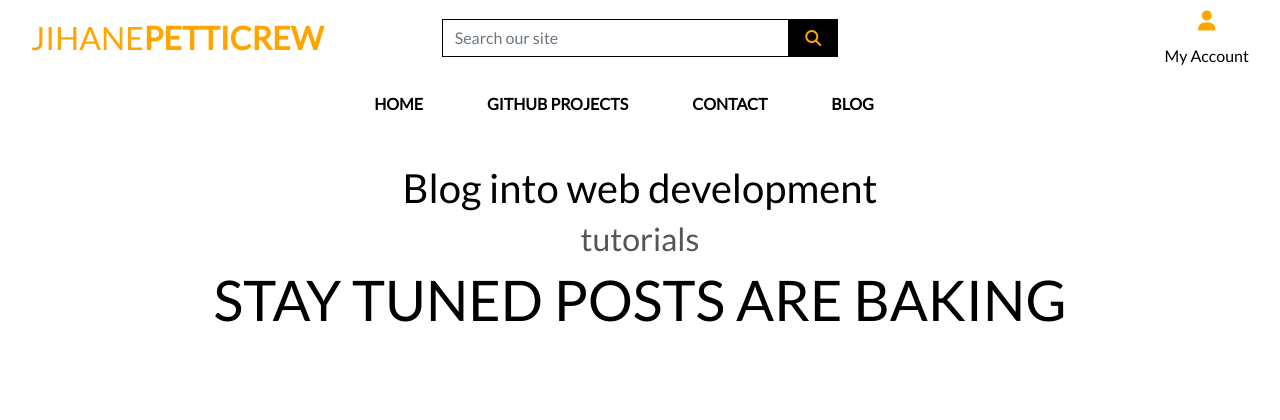
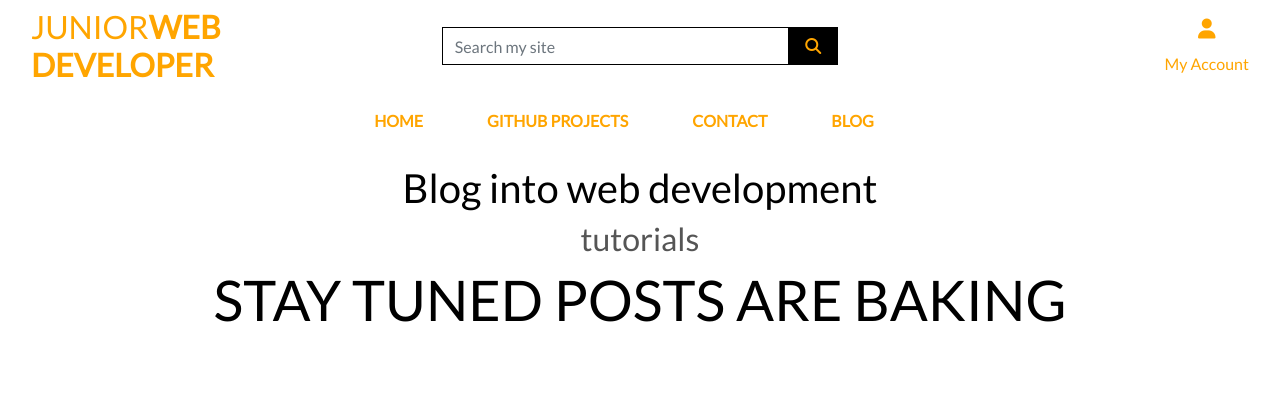
Before and after one commit to JihanePett/web-development, a Django app: page /blog/ in a window 1280 px wide. Shown: the top 420 px of the page. Run offline with Django 3.2, Linux system fonts and the light colour scheme; data that the repository does not hold is empty; some libraries are stand-ins or nearby versions.

Commit message:
revised content and uploaded first post blog

```diff
--- a/blog/templates/blog.html
+++ b/blog/templates/blog.html
@@ -11,7 +11,7 @@
 {% block content %}
     <div class="overlay"></div>
     {% if request.user.is_superuser %}
-        <h2 class="display-4 text-black">Blog Management</h2>
+        <h2 class="display-4 text-black text-center">Blog Management</h2>
         <p class="text-center text-black">You can add a new post or go on each post to update or delete them</p>
         <h2 class="text-center addapost-heading">
             <a class="addapost-heading" href="{% url 'add_post' %}">ADD A POST</a>
--- a/home/templates/home/contact.html
+++ b/home/templates/home/contact.html
@@ -40,7 +40,7 @@
                     <div class="col-6 col-md-8">
                         <div class="contact-form text-black">
                             <div class="section-heading">
-                                <h4>Get in touch
+                                <h4>Any projects, idea or simply to reach out, you are in the right spot!
                                     {{ message_name }}</h4>
                             </div>
                             <form action="{% url 'contact' %}" method="post">
--- a/home/templates/home/index.html
+++ b/home/templates/home/index.html
@@ -17,9 +17,11 @@
             <div class="col-5 col-md-6 ">
                 <img src="{% get_media_prefix %}Profile-img.jpg" class="img-fluid profile-img" alt="jihanep"></div>
                 <div class="col-7 col-md-6 my-auto">
-                    <h1 class="display-4 logo-font text-black">
-                        Junior Web Developer
+                    <h1 class="display-5 logo-font text-black">
+                        Welcome to my site
                     </h1>
+                    <h2 class="display-5 text-black text-center">My name is Jihane Petticrew</h2>
+                    <h3 class="display-6 text-black text-center">and I am a full stack junior web developer</h3>
                     <div class="my-5">
                         <h4>
                             <a href="{% url 'github' %}" class="portfolio-button btn btn-lg rounded-0 text-uppercase py-3">Portfolio</a>
--- a/static/css/base.css
+++ b/static/css/base.css
@@ -28,6 +28,14 @@ text-transform: uppercase;
 color: orange;
 }
 
+.navbar-light .navbar-nav .nav-link {
+    color: orange;
+}
+
+.text-orange{
+    color: orange;
+}
+
 .main-logo-link {
 width: fit-content;
 }
@@ -55,8 +63,8 @@ color: white;
 .btn-black:hover,
 .btn-black:active,
 .btn-black:focus {
-background: #222;
-color: white;
+background: orange;
+color: black;
 }
 
 .text-black {
--- a/templates/allauth/account/email.html
+++ b/templates/allauth/account/email.html
@@ -5,7 +5,7 @@
 {% block head_title %}{% trans "Account" %}{% endblock %}
 
 {% block inner_content %}
-    <h2 class="logo-font mb-4 text-white">{% trans "E-mail Addresses" %}</h2>
+    <h2 class="logo-font mb-4 text-black">{% trans "E-mail Addresses" %}</h2>
 {% if user.emailaddress_set.all %}
 <p>{% trans 'The following e-mail addresses are associated with your account:' %}</p>
 
--- a/templates/allauth/account/email_confirm.html
+++ b/templates/allauth/account/email_confirm.html
@@ -6,7 +6,7 @@
 {% block head_title %}{% trans "Confirm E-mail Address" %}{% endblock %}
 
 {% block inner_content %}
-<h2 class="logo-font mb-4 text-white">{% trans "Confirm E-mail Address" %}</h2>
+<h2 class="logo-font mb-4 text-black">{% trans "Confirm E-mail Address" %}</h2>
 
 {% if confirmation %}
 
@@ -23,7 +23,7 @@
 
 {% url 'account_email' as email_url %}
 
-<p class="text-white">{% blocktrans %}This e-mail confirmation link expired or is invalid. Please <a href="{{ email_url }}">issue a new e-mail confirmation request</a>.{% endblocktrans %}</p>
+<p class="text-black">{% blocktrans %}This e-mail confirmation link expired or is invalid. Please <a href="{{ email_url }}">issue a new e-mail confirmation request</a>.{% endblocktrans %}</p>
 
 {% endif %}
 
--- a/templates/allauth/account/login.html
+++ b/templates/allauth/account/login.html
@@ -20,13 +20,13 @@ for a {{ site_name }} account{% endblocktrans %}</p>
   <ul class="socialaccount_providers" style="list-style-type:none;">
     {% include "socialaccount/snippets/provider_list.html" with process="login" %}
   </ul>
-  <div class="login-or text-white">Or enter your details below:</div>
+  <div class="login-or text-black">Or enter your details below:</div>
 </div>
 
 {% include "socialaccount/snippets/login_extra.html" %}
 
 {% else %}
-<p class="text-white">{% blocktrans %}If you have not created an account yet, then please
+<p class="text-black">{% blocktrans %}If you have not created an account yet, then please
 <a href="{{ signup_url }}">sign up</a> first.{% endblocktrans %}</p>
 {% endif %}
 
@@ -39,7 +39,7 @@ for a {{ site_name }} account{% endblocktrans %}</p>
   <a class="btn btn-light allauth-a-light" href="{% url 'home' %}">Return to the Homepage</a>
   <button class="primaryAction" type="submit">{% trans "Sign In" %}</button>
   <p class="mt-2">
-    <a class="button secondaryAction text-white" href="{% url 'account_reset_password' %}">{% trans "Forgot Password?" %}</a>
+    <a class="button secondaryAction text-black" href="{% url 'account_reset_password' %}">{% trans "Forgot Password?" %}</a>
   </p>
 </form>
 
--- a/templates/allauth/account/logout.html
+++ b/templates/allauth/account/logout.html
@@ -5,15 +5,15 @@
 {% block head_title %}{% trans "Sign Out" %}{% endblock %}
 
 {% block inner_content %}
-<h2 class="logo-font mb-4 text-white">{% trans "Sign Out" %}</h2>
-<p class="text-white">{% trans 'Are you sure you want to sign out?' %}</p>
+<h2 class="logo-font mb-4 text-black">{% trans "Sign Out" %}</h2>
+<p class="text-black">{% trans 'Are you sure you want to sign out?' %}</p>
 
 <form method="post" action="{% url 'account_logout' %}">
   {% csrf_token %}
   {% if redirect_field_value %}
   <input type="hidden" name="{{ redirect_field_name }}" value="{{ redirect_field_value }}"/>
   {% endif %}
-  <a class="button secondaryAction text-white" href="{% url 'home' %}">Cancel</a>
+  <a class="button secondaryAction text-black" href="{% url 'home' %}">Cancel</a>
   <button type="submit">{% trans 'Sign Out' %}</button>
 </form>
 
--- a/templates/allauth/account/password_change.html
+++ b/templates/allauth/account/password_change.html
@@ -5,12 +5,12 @@
 {% block head_title %}{% trans "Change Password" %}{% endblock %}
 
 {% block inner_content %}
-    <h2 class="logo-font mb-4 text-white">{% trans "Change Password" %}</h2>
+    <h2 class="logo-font mb-4 text-black">{% trans "Change Password" %}</h2>
 
     <form method="POST" action="{% url 'account_change_password' %}" class="password_change">
         {% csrf_token %}
         {{ form|crispy }}
-        <a class="button secondaryAction text-white" href="{% url 'account_login' %}">Back to Login</a>
+        <a class="button secondaryAction text-black" href="{% url 'account_login' %}">Back to Login</a>
         <button type="submit" name="action">{% trans "Change Password" %}</button>
     </form>
 {% endblock %}
--- a/templates/allauth/account/password_reset.html
+++ b/templates/allauth/account/password_reset.html
@@ -6,7 +6,7 @@
 {% block head_title %}{% trans "Password Reset" %}{% endblock %}
 
 {% block inner_content %}
-    <h2 class="logo-font mb-4 text-white">{% trans "Password Reset" %}</h2>
+    <h2 class="logo-font mb-4 text-black">{% trans "Password Reset" %}</h2>
     {% if user.is_authenticated %}
     {% include "account/snippets/already_logged_in.html" %}
     {% endif %}
--- a/templates/allauth/account/password_reset_done.html
+++ b/templates/allauth/account/password_reset_done.html
@@ -6,7 +6,7 @@
 {% block head_title %}{% trans "Password Reset" %}{% endblock %}
 
 {% block inner_content %}
-    <h2 class="logo-font mb-4 text-white">{% trans "Password Reset" %}</h2>
+    <h2 class="logo-font mb-4 text-black">{% trans "Password Reset" %}</h2>
 
     {% if user.is_authenticated %}
     {% include "account/snippets/already_logged_in.html" %}
--- a/templates/allauth/account/password_reset_from_key.html
+++ b/templates/allauth/account/password_reset_from_key.html
@@ -5,7 +5,7 @@
 
 {% block inner_content %}
     <hr>
-    <h2 class="logo-font mb-4 text-white">{% if token_fail %}{% trans "Bad Token" %}{% else %}{% trans "Change Password" %}{% endif %}</h2>
+    <h2 class="logo-font mb-4 text-black">{% if token_fail %}{% trans "Bad Token" %}{% else %}{% trans "Change Password" %}{% endif %}</h2>
     <hr>
 
     {% if token_fail %}
--- a/templates/allauth/account/password_reset_from_key_done.html
+++ b/templates/allauth/account/password_reset_from_key_done.html
@@ -4,6 +4,6 @@
 {% block head_title %}{% trans "Change Password" %}{% endblock %}
 
 {% block inner_content %}
-    <h2 class="logo-font mb-4 text-white">{% trans "Change Password" %}</h2>
-    <p class="text-white">{% trans 'Your password is now changed.' %}</p>
+    <h2 class="logo-font mb-4 text-black">{% trans "Change Password" %}</h2>
+    <p class="text-black">{% trans 'Your password is now changed.' %}</p>
 {% endblock %}
--- a/templates/allauth/account/password_set.html
+++ b/templates/allauth/account/password_set.html
@@ -5,7 +5,7 @@
 {% block head_title %}{% trans "Set Password" %}{% endblock %}
 
 {% block inner_content %}
-    <h2 class="logo-font mb-4 text-white">{% trans "Set Password" %}</h2>
+    <h2 class="logo-font mb-4 text-black">{% trans "Set Password" %}</h2>
 
     <form method="POST" action="{% url 'account_set_password' %}" class="password_set">
         {% csrf_token %}
--- a/templates/allauth/account/signup_closed.html
+++ b/templates/allauth/account/signup_closed.html
@@ -5,7 +5,7 @@
 {% block head_title %}{% trans "Sign Up Closed" %}{% endblock %}
 
 {% block inner_content %}
-<h2 class="logo-font mb-4 text-white">{% trans "Sign Up Closed" %}</h2>
+<h2 class="logo-font mb-4 text-black">{% trans "Sign Up Closed" %}</h2>
 
-<p class="text-white">{% trans "We are sorry, but the sign up is currently closed." %}</p>
+<p class="text-black">{% trans "We are sorry, but the sign up is currently closed." %}</p>
 {% endblock %}
--- a/templates/allauth/account/verification_sent.html
+++ b/templates/allauth/account/verification_sent.html
@@ -5,8 +5,8 @@
 {% block head_title %}{% trans "Verify Your E-mail Address" %}{% endblock %}
 
 {% block inner_content %}
-    <h2 class="logo-font mb-4 text-white">{% trans "Verify Your E-mail Address" %}</h2>
+    <h2 class="logo-font mb-4 text-black">{% trans "Verify Your E-mail Address" %}</h2>
 
-    <p class="text-white">{% blocktrans %}We have sent an e-mail to you for verification. Follow the link provided to finalize the signup process. Please contact us if you do not receive it within a few minutes.{% endblocktrans %}</p>
+    <p class="text-black">{% blocktrans %}We have sent an e-mail to you for verification. Follow the link provided to finalize the signup process. Please contact us if you do not receive it within a few minutes.{% endblocktrans %}</p>
 
 {% endblock %}
--- a/templates/base.html
+++ b/templates/base.html
@@ -40,14 +40,14 @@
             <div class="row bg-white">
                 <div class="col-12 col-lg-4 my-auto py-1 py-lg-0 text-center text-lg-left">
                     <a href="{% url 'home' %}" class="nav-link main-logo-link">
-                        <h2 class="logo-font my-0">Jihane<strong>Petticrew</strong>
+                        <h2 class="logo-font my-0">Junior<strong>Web Developer</strong>
                         </h2>
                     </a>
                 </div>
                 <div class="col-12 col-lg-4 my-auto py-1 py-lg-0">
                     <form method="GET" action="">
                         <div class="input-group w-100">
-                            <input class="form-control border border-black rounded-0" type="text" name="q" placeholder="Search our site">
+                            <input class="form-control border border-black rounded-0" type="text" name="q" placeholder="Search my site">
                             <div class="input-group-append">
                                 <button class="form-control btn btn-black border border-black rounded-0" type="submit">
                                     <span class="icon">
@@ -66,7 +66,7 @@
                                     <div>
                                         <i class="fas fa-user fa-lg icon"></i>
                                     </div>
-                                    <p class="my-0">My Account</p>
+                                    <p class="my-0 text-orange">My Account</p>
                                 </div>
                             </a>
                             <div class="dropdown-menu border-0" aria-labelledby="user-options">
--- a/templates/includes/main-nav.html
+++ b/templates/includes/main-nav.html
@@ -1,18 +1,18 @@
 <div class="collapse navbar-collapse" id="main-nav">
     <ul class="navbar-nav w-auto mx-auto">
         <li class="nav-item">
-            <a class="logo-font font-weight-bold nav-link text-black mr-5" href="{% url 'home' %}" id="home-link">Home</a>
+            <a class="logo-font font-weight-bold nav-link text-orange mr-5" href="{% url 'home' %}" id="home-link">Home</a>
         </li>
         <li class="nav-item ">
-            <a class="logo-font font-weight-bold nav-link text-black mr-5" href="{% url 'github' %}" id="github-link">
+            <a class="logo-font font-weight-bold nav-link text-orange mr-5" href="{% url 'github' %}" id="github-link">
                 Github Projects
             </a>
         </li>
         <li class="nav-item ">
-            <a class="logo-font font-weight-bold nav-link text-black mr-5" href="{% url 'contact' %}" id="contact-link">Contact</a>
+            <a class="logo-font font-weight-bold nav-link text-orange mr-5" href="{% url 'contact' %}" id="contact-link">Contact</a>
         </li>
         <li class="nav-item ">
-            <a class="logo-font font-weight-bold nav-link text-black mr-5" href="{% url 'blog' %}" id="blog-link">
+            <a class="logo-font font-weight-bold nav-link text-orange mr-5" href="{% url 'blog' %}" id="blog-link">
                 Blog
             </a>
         </li>
```
Also changed, not shown: templates/allauth/account/verified_email_required.html (+4 -4 lines), media/career-chge.jpg (added).
